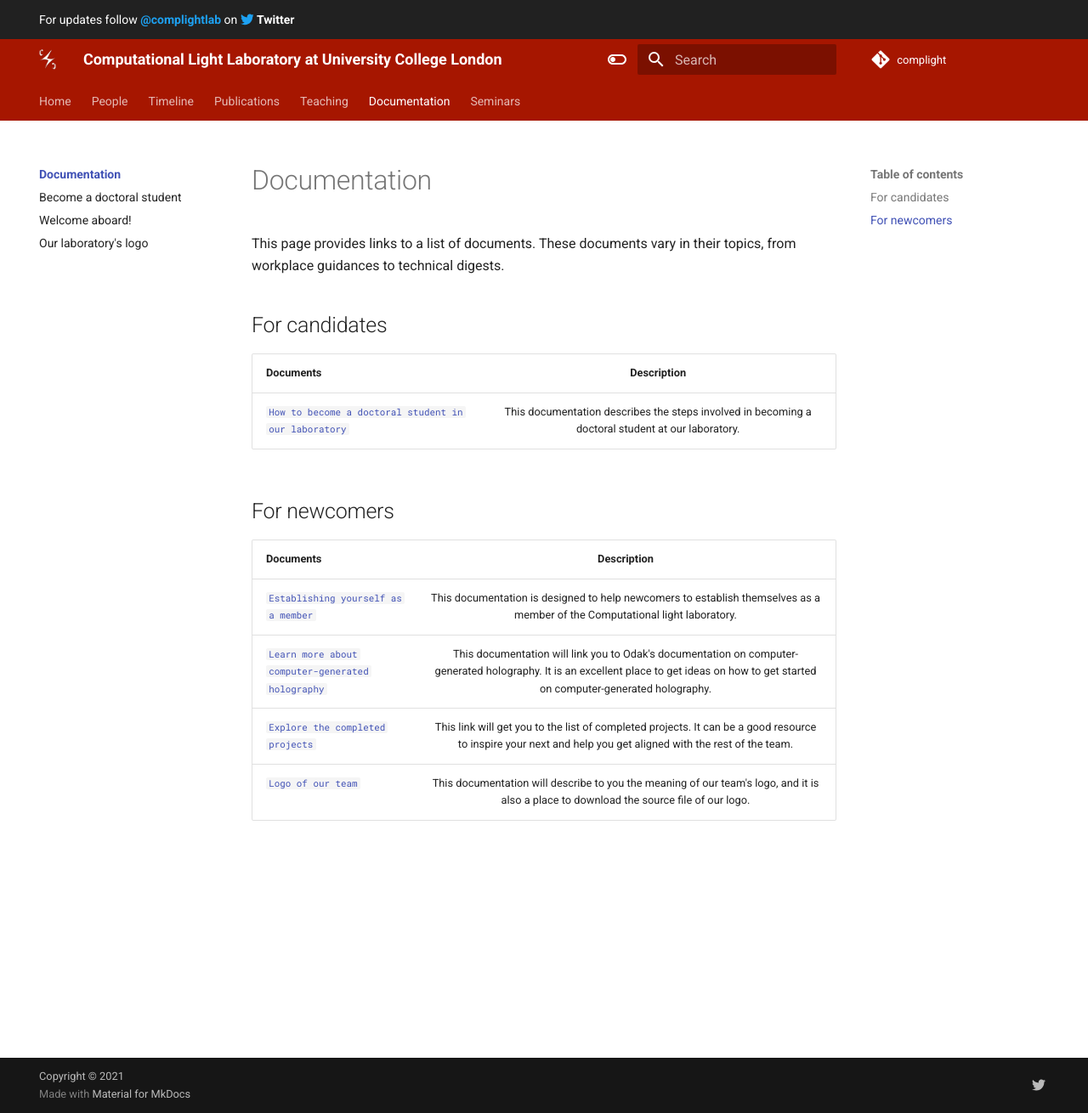
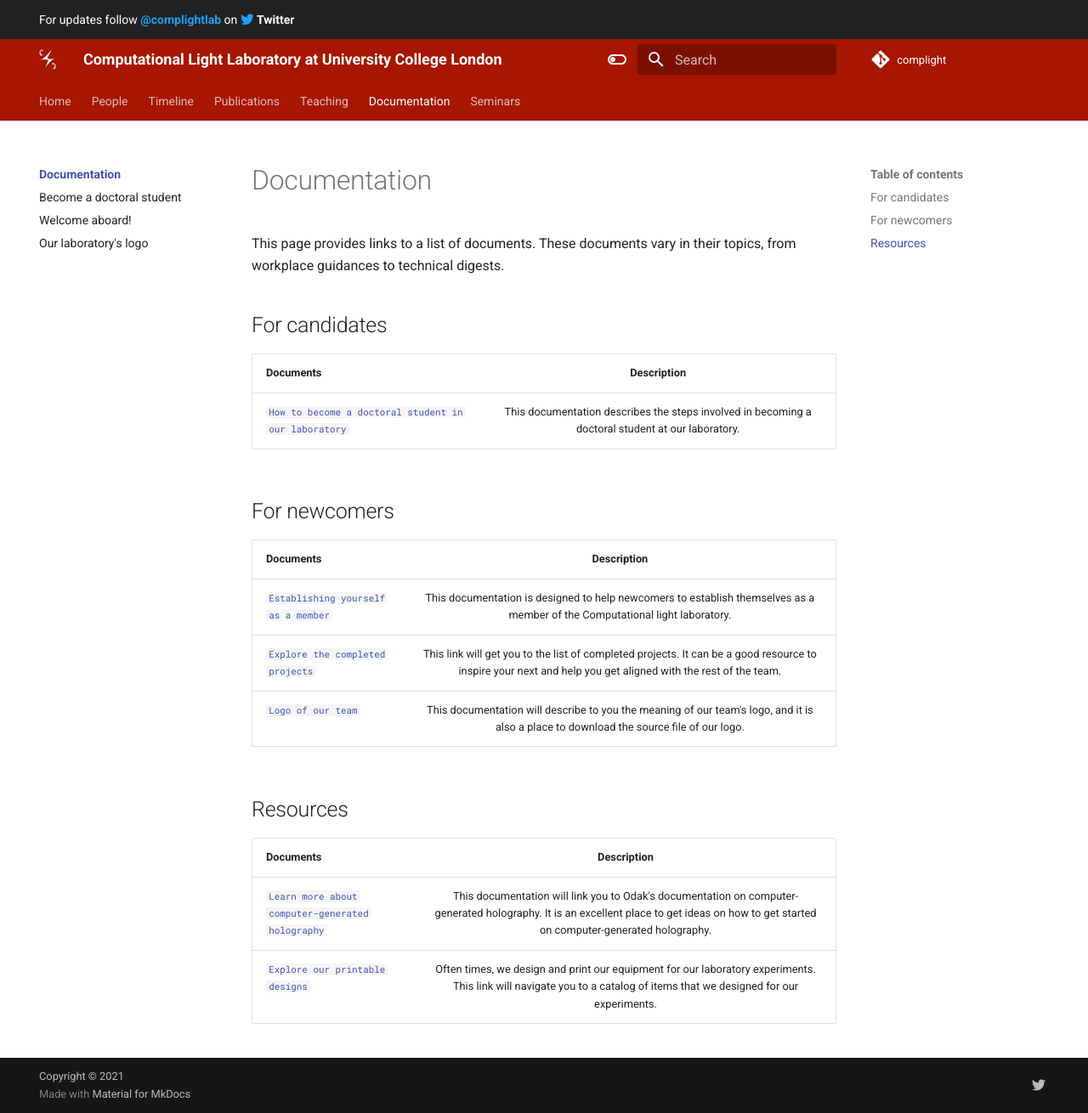
Before and after one commit to complight/complight.github.io, an MkDocs documentation site: the page built from docs/documentation/index.md, in a window 1280 px wide and 1310 px high. Shown: the whole window at 85% size. Built offline with MkDocs 1.6.1 and Material for MkDocs 9.7.7, drawn with Linux system fonts in a browser that asks for light colours.

Commit message:
Improving documentation.

```diff
--- a/docs/documentation/index.md
+++ b/docs/documentation/index.md
@@ -12,6 +12,11 @@ These documents vary in their topics, from workplace guidances to technical dige
 | Documents | Description   |
 | ------------- |:-------------:|
 | [`Establishing yourself as a member`](getting_started.md) | This documentation is designed to help newcomers to establish themselves as a member of the Computational light laboratory. |
-| [`Learn more about computer-generated holography`](https://kunguz.github.io/odak/cgh/) | This documentation will link you to Odak's documentation on computer-generated holography. It is an excellent place to get ideas on how to get started on computer-generated holography. |
 | [`Explore the completed projects`](../publications) | This link will get you to the list of completed projects. It can be a good resource to inspire your next and help you get aligned with the rest of the team. |
 | [`Logo of our team`](logo.md) | This documentation will describe to you the meaning of our team's logo, and it is also a place to download the source file of our logo. |
+
+## Resources
+| Documents | Description   |
+| ------------- |:-------------:|
+| [`Learn more about computer-generated holography`](https://kunguz.github.io/odak/cgh/) | This documentation will link you to Odak's documentation on computer-generated holography. It is an excellent place to get ideas on how to get started on computer-generated holography. |
+| [`Explore our printable designs`](https://github.com/complight/optomechanics) | Often times, we design and print our equipment for our laboratory experiments. This link will navigate you to a catalog of items that we designed for our experiments.|
```
